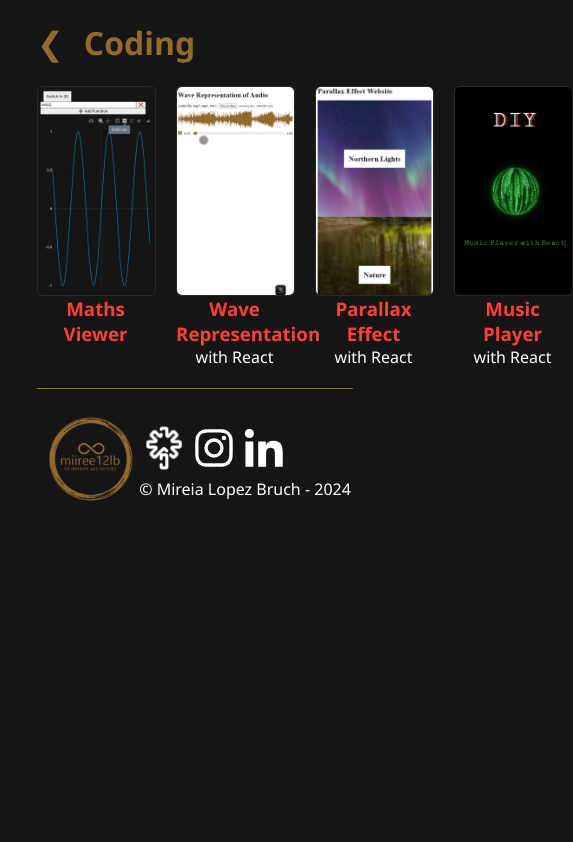
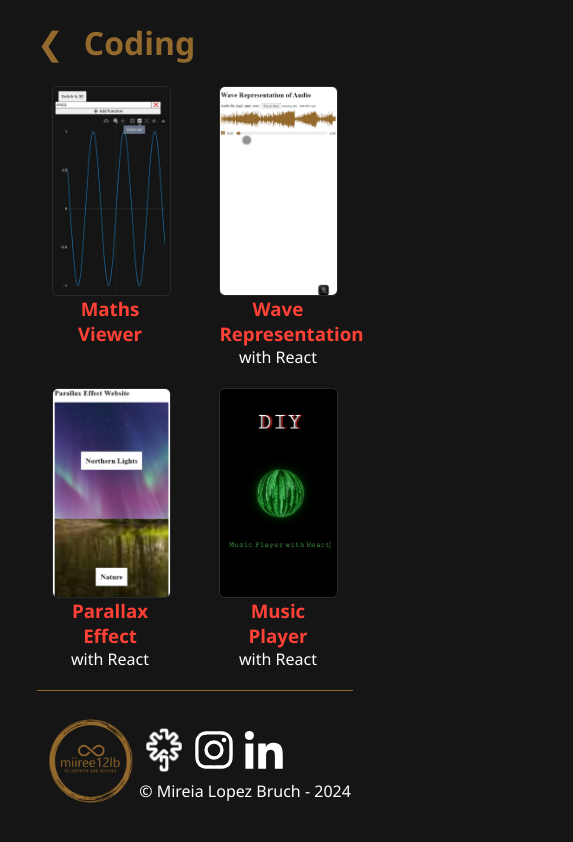
Before and after one commit to miiree12lb/video-gallery, a React (Create React App) app: page /coding in a window 390 px wide. Shown: the whole page, 573 px wide, since content can reach past the window. Built offline with nearby package versions, Linux system fonts and the light colour scheme.

Commit message:
view all responsive

```diff
--- a/src/css/grid.css
+++ b/src/css/grid.css
@@ -11,3 +11,13 @@
     gap: 20px;
     justify-items: center;
 }
+
+@media screen and (max-width: 800px) {
+    .vertical-grid {
+        grid-template-columns: repeat(2, 1fr);
+    }
+
+    .horizontal-grid {
+        grid-template-columns: repeat(1, 1fr);
+    }
+}
--- a/src/css/root.css
+++ b/src/css/root.css
@@ -47,6 +47,7 @@
 
 .view-all-title {
     display: flex;
+    align-items: center;
     position: -webkit-sticky;
     position: sticky;
     gap: 20px
```
